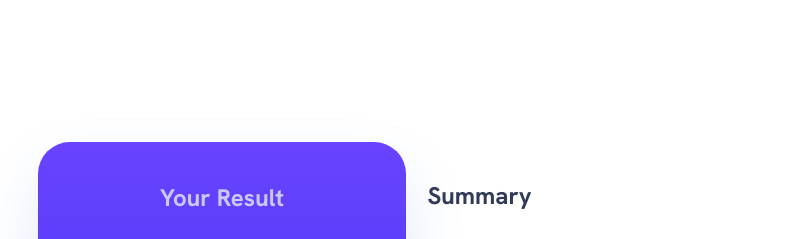
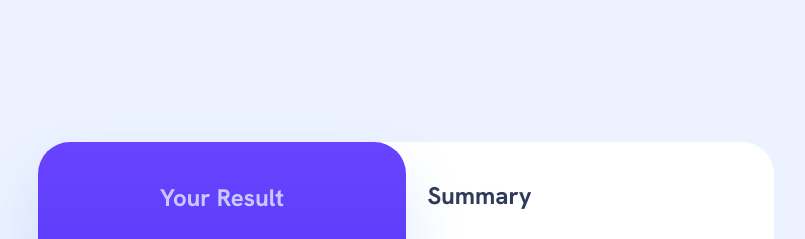
Before and after one commit to bitgiga97/results-summary-component, a plain HTML site: page index.html in a window 1536 px wide. Shown: the top 239 px of the page, without its empty margins (362-1167 px from the left). Drawn offline with Linux system fonts and the light colour scheme.

```diff
--- a/style.css
+++ b/style.css
@@ -257,6 +257,7 @@ h1 {
 @media screen and (min-width:1440px) {
     body {
         align-items: center;
+        background: #ECF2FF;
     }
     .container {
         grid-template-columns: repeat(2, auto);
```
